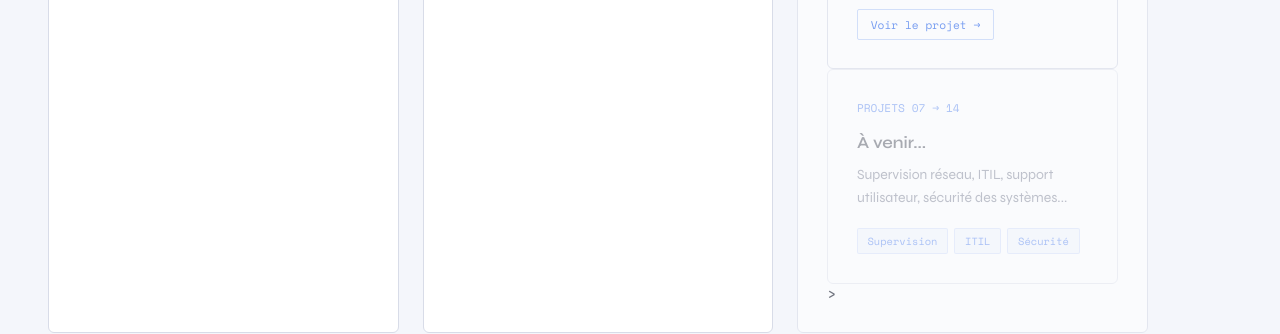
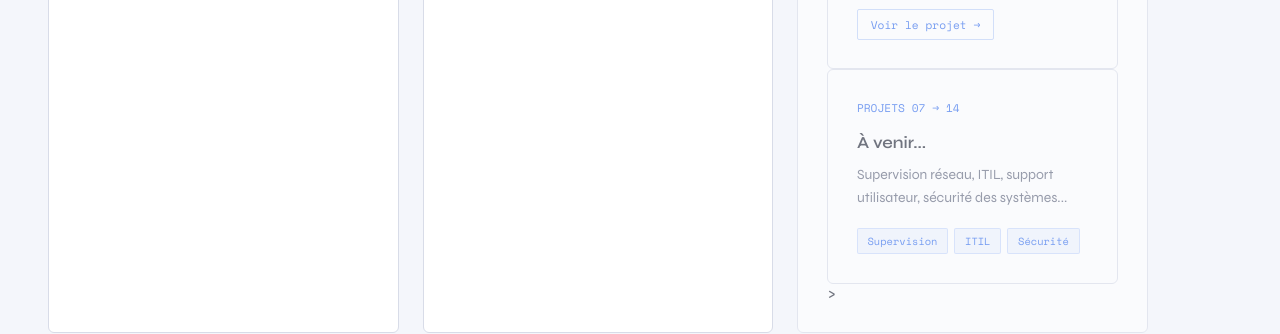
Before and after one commit to fabiopani97/fabiopani97.github.io, a plain HTML site: page index.html in a window 1280 px wide. Shown: the part 2463-2797 px from the top of the page. Drawn offline with nearby package versions, Linux system fonts and the light colour scheme.

Commit message:
Update index.html

```diff
--- a/index.html
+++ b/index.html
@@ -534,7 +534,7 @@
   </div>
 </div>
 
-<div class="project-card wip">
+<div class="project-card">
   <div class="project-num">PROJETS 07 → 14</div>
   <div class="project-title">À venir...</div>
   <p class="project-desc">Supervision réseau, ITIL, support utilisateur, sécurité des systèmes...</p>
```
